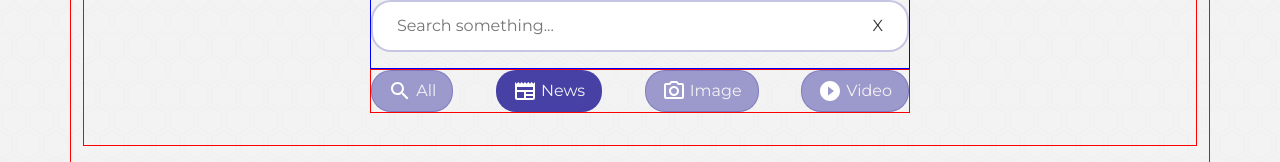
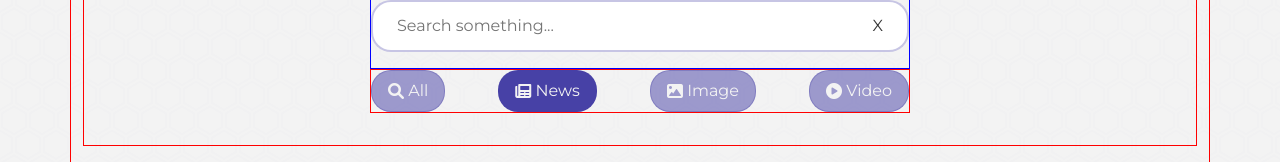
Before and after one commit to sbayrak/searchit-react-typescript, a React (Create React App) app: page / in a window 1280 px wide. Shown: the part 345-507 px from the top of the page. Built offline with nearby package versions, Linux system fonts and the light colour scheme.

Commit message:
changed icons to FontAwesome icons, edited scss

```diff
--- a/src/components/layout/SearchInput.tsx
+++ b/src/components/layout/SearchInput.tsx
@@ -44,7 +44,8 @@ const SearchInput = () => {
               className={searchContext.active === 'all' ? 'active' : ''}
               onClick={() => searchContext.switchActive('all')}
             >
-              <img src={`${process.env.PUBLIC_URL}/search.svg`} alt='' />
+              {/* <img src={`${process.env.PUBLIC_URL}/search.svg`} alt='' /> */}
+              <i className='fa-solid fa-magnifying-glass'></i>
               &nbsp;
               <span>All</span>
             </button>
@@ -54,7 +55,9 @@ const SearchInput = () => {
               className={searchContext.active === 'news' ? 'active' : ''}
               onClick={() => searchContext.switchActive('news')}
             >
-              <img src={`${process.env.PUBLIC_URL}/news.svg`} alt='' /> &nbsp;
+              {/* <img src={`${process.env.PUBLIC_URL}/news.svg`} alt='' /> */}
+              <i className='fa-solid fa-newspaper'></i>
+              &nbsp;
               <span>News</span>
             </button>
           </li>
@@ -63,7 +66,9 @@ const SearchInput = () => {
               className={searchContext.active === 'image' ? 'active' : ''}
               onClick={() => searchContext.switchActive('image')}
             >
-              <img src={`${process.env.PUBLIC_URL}/image.svg`} alt='' /> &nbsp;
+              {/* <img src={`${process.env.PUBLIC_URL}/image.svg`} alt='' />  */}
+              <i className='fa-solid fa-image'></i>
+              &nbsp;
               <span>Image</span>
             </button>
           </li>
@@ -72,7 +77,9 @@ const SearchInput = () => {
               className={searchContext.active === 'video' ? 'active' : ''}
               onClick={() => searchContext.switchActive('video')}
             >
-              <img src={`${process.env.PUBLIC_URL}/video.svg`} alt='' /> &nbsp;
+              {/* <img src={`${process.env.PUBLIC_URL}/video.svg`} alt='' />  */}
+              <i className='fa-solid fa-circle-play'></i>
+              &nbsp;
               <span>Video</span>
             </button>
           </li>
--- a/src/styles/components/_searchinput.scss
+++ b/src/styles/components/_searchinput.scss
@@ -9,7 +9,10 @@
     @include xs {
       width: 100%;
     }
-    @include sm {
+    @include md {
+      width: 75%;
+    }
+    @include lg {
       width: 50%;
     }
 
@@ -57,6 +60,18 @@
     margin: 0;
     margin-bottom: $padding;
     border: 1px solid red;
+    @include xs {
+      width: 100%;
+    }
+    @include sm {
+      width: 100%;
+    }
+    @include md {
+      width: 75%;
+    }
+    @include lg {
+      width: 50%;
+    }
 
     ul {
       display: flex;
@@ -66,6 +81,12 @@
       margin: 0;
 
       li {
+        @include xs {
+          // padding: 0 $padding * 0.1;
+        }
+        @include sm {
+          padding: 0;
+        }
         button {
           display: flex;
           align-items: center;
@@ -74,7 +95,7 @@
 
           img {
             @include xs {
-              width: 50%;
+              width: 30%;
             }
             @include sm {
               width: 100%;
@@ -86,11 +107,5 @@
         }
       }
     }
-    @include xs {
-      width: 100%;
-    }
-    @include sm {
-      width: 50%;
-    }
   }
 }
```
